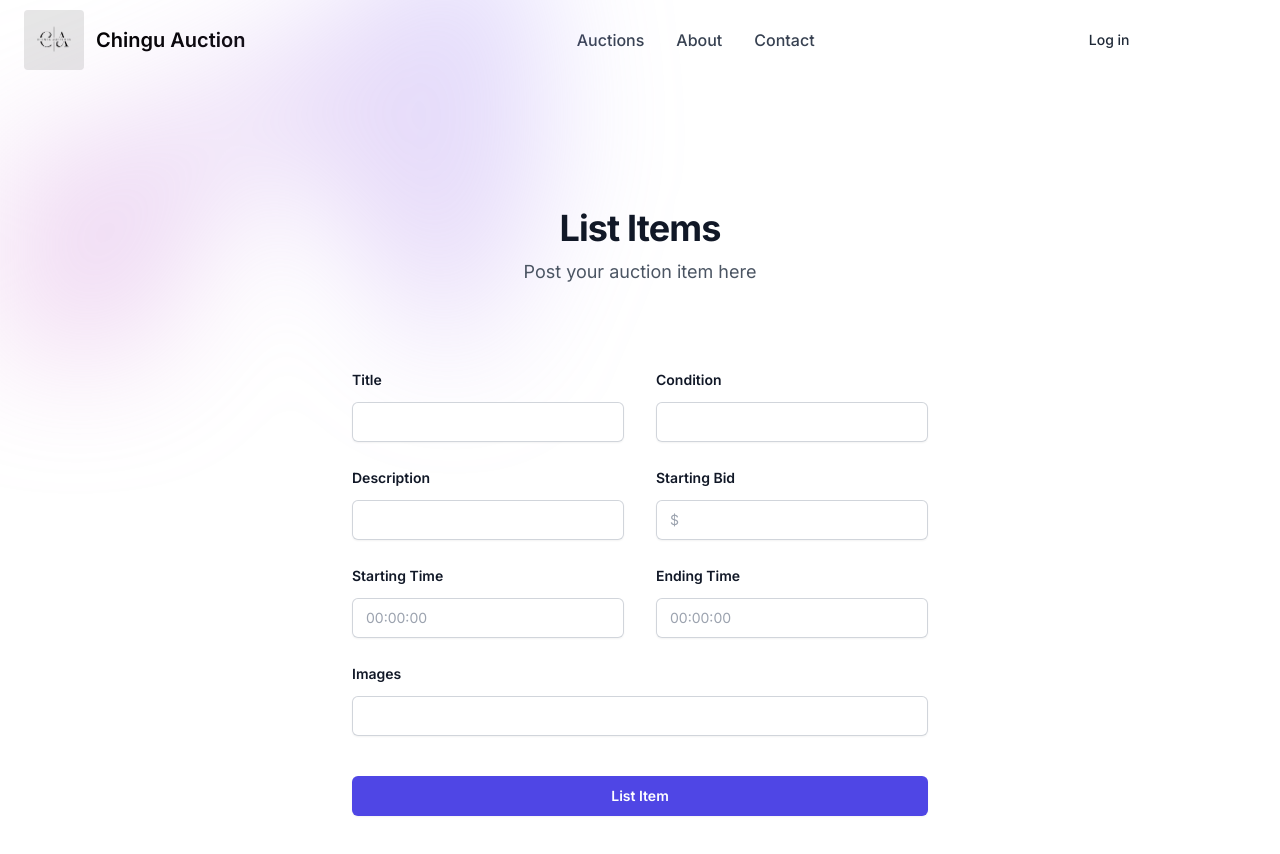
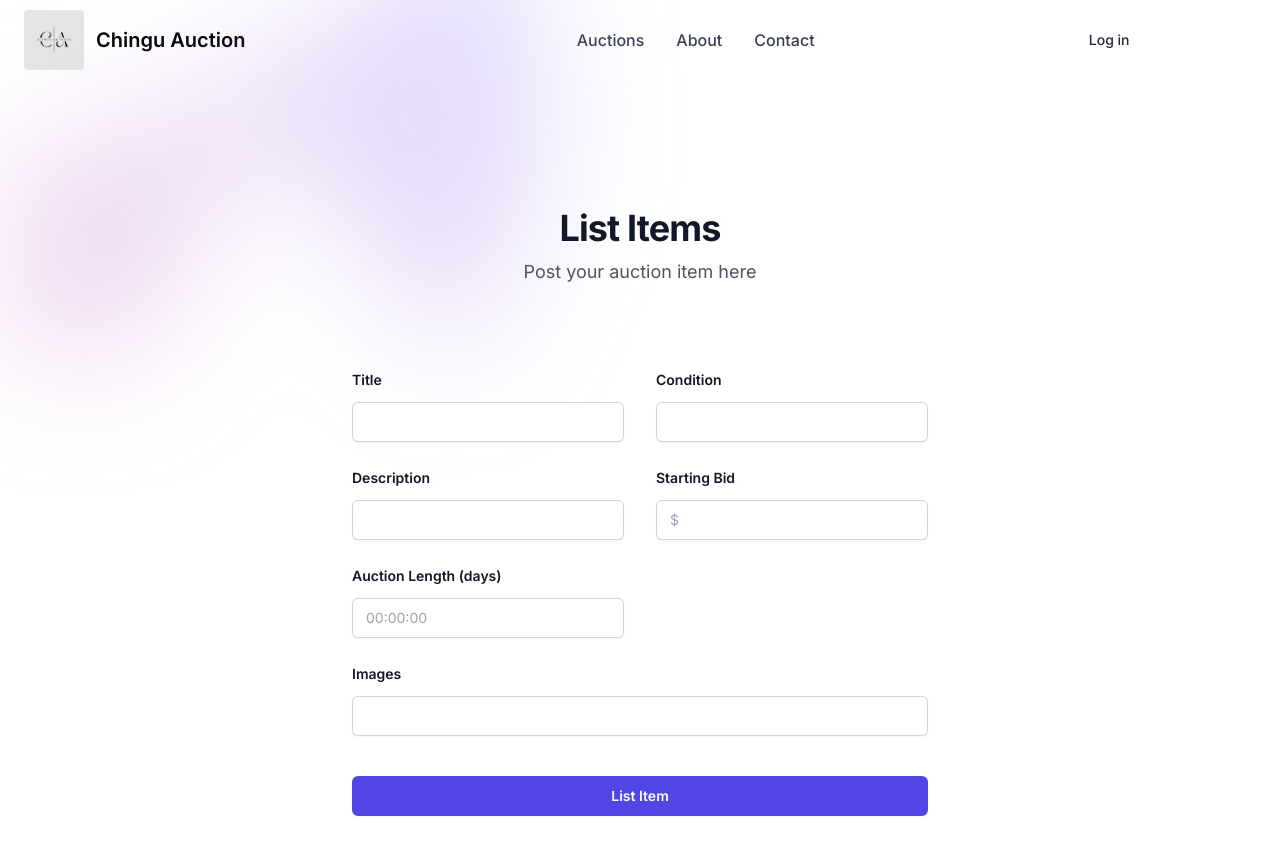
Before and after one commit to chingu-voyages/v45-tier3-team-46, a Next.js app in the folder chingu-auction-app/: page /addauction in a window 1280 px wide. Shown: the top 854 px of the page. Built offline with nearby package versions, Linux system fonts and the light colour scheme; no server answers.

Commit message:
Change ending time to # days from now

```diff
--- a/chingu-auction-app/components/AuctionForm.tsx
+++ b/chingu-auction-app/components/AuctionForm.tsx
@@ -116,7 +116,7 @@ const AuctionForm = ({
                 />
               </div>
             </div>
-            <div>
+            {/* <div>
               <label
                 htmlFor='starting-bid'
                 className='block text-sm font-semibold leading-6 text-gray-900'
@@ -137,13 +137,13 @@ const AuctionForm = ({
                   className='block w-full rounded-md border-0 px-3.5 py-2 text-gray-900 shadow-sm ring-1 ring-inset ring-gray-300 placeholder:text-gray-400 focus:ring-2 focus:ring-inset focus:ring-indigo-600 sm:text-sm sm:leading-6'
                 />
               </div>
-            </div>
+            </div> */}
             <div>
               <label
                 htmlFor='starting-bid'
                 className='block text-sm font-semibold leading-6 text-gray-900'
               >
-                Ending Time
+                Auction Length (days)
               </label>
               <div className='mt-2.5'>
                 <input
```
